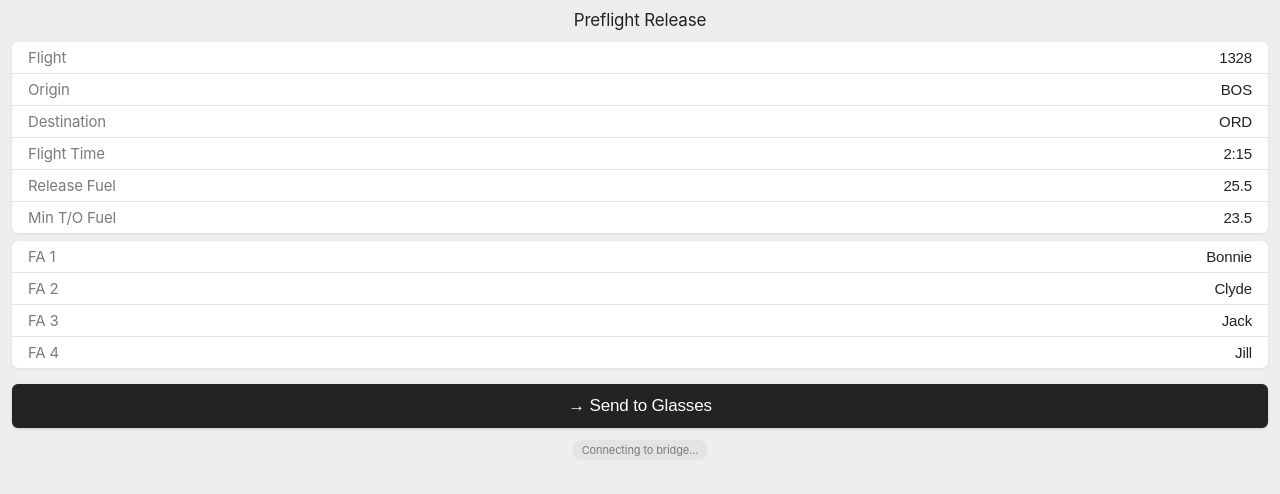
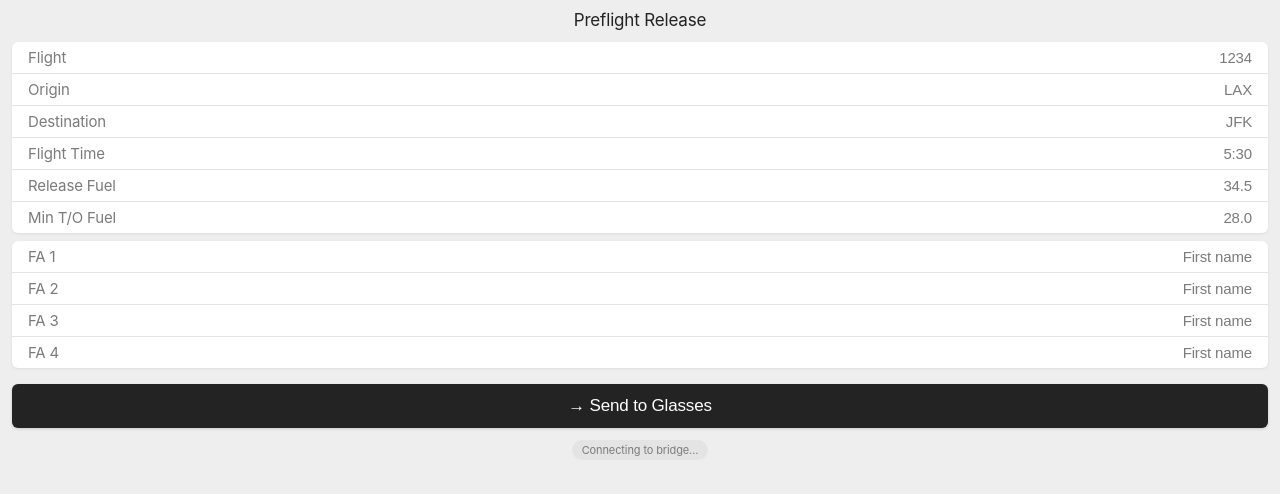
Before and after one commit to flyCeliac/preflight-plugin, a plain HTML site: page index.html in a window 1280 px wide. Drawn offline with Linux system fonts and the light colour scheme.

Commit message:
Remove test data from form fields

```diff
--- a/index.html
+++ b/index.html
@@ -130,27 +130,27 @@
   <div class="card">
     <div class="row">
       <label>Flight</label>
-      <input id="flt" placeholder="1234" value="1328" autocomplete="off" autocorrect="off" spellcheck="false" inputmode="numeric">
+      <input id="flt" placeholder="1234" autocomplete="off" autocorrect="off" spellcheck="false" inputmode="numeric">
     </div>
     <div class="row">
       <label>Origin</label>
-      <input id="orig" placeholder="LAX" value="BOS" maxlength="4" autocomplete="off" autocorrect="off" spellcheck="false" style="text-transform:uppercase">
+      <input id="orig" placeholder="LAX" maxlength="4" autocomplete="off" autocorrect="off" spellcheck="false" style="text-transform:uppercase">
     </div>
     <div class="row">
       <label>Destination</label>
-      <input id="dest" placeholder="JFK" value="ORD" maxlength="4" autocomplete="off" autocorrect="off" spellcheck="false" style="text-transform:uppercase">
+      <input id="dest" placeholder="JFK" maxlength="4" autocomplete="off" autocorrect="off" spellcheck="false" style="text-transform:uppercase">
     </div>
     <div class="row">
       <label>Flight Time</label>
-      <input id="block" type="text" placeholder="5:30" value="2:15" autocomplete="off" autocorrect="off">
+      <input id="block" type="text" placeholder="5:30" autocomplete="off" autocorrect="off">
     </div>
     <div class="row">
       <label>Release Fuel</label>
-      <input id="fuel" type="text" inputmode="decimal" placeholder="34.5" value="25.5" autocomplete="off" autocorrect="off">
+      <input id="fuel" type="text" inputmode="decimal" placeholder="34.5" autocomplete="off" autocorrect="off">
     </div>
     <div class="row">
       <label>Min T/O Fuel</label>
-      <input id="minto" type="text" inputmode="decimal" placeholder="28.0" value="23.5" autocomplete="off" autocorrect="off">
+      <input id="minto" type="text" inputmode="decimal" placeholder="28.0" autocomplete="off" autocorrect="off">
     </div>
   </div>
 
@@ -158,19 +158,19 @@
   <div class="card">
     <div class="row">
       <label>FA 1</label>
-      <input id="fa1" placeholder="First name" value="Bonnie" autocomplete="off" autocorrect="off" spellcheck="false">
+      <input id="fa1" placeholder="First name" autocomplete="off" autocorrect="off" spellcheck="false">
     </div>
     <div class="row">
       <label>FA 2</label>
-      <input id="fa2" placeholder="First name" value="Clyde" autocomplete="off" autocorrect="off" spellcheck="false">
+      <input id="fa2" placeholder="First name" autocomplete="off" autocorrect="off" spellcheck="false">
     </div>
     <div class="row">
       <label>FA 3</label>
-      <input id="fa3" placeholder="First name" value="Jack" autocomplete="off" autocorrect="off" spellcheck="false">
+      <input id="fa3" placeholder="First name" autocomplete="off" autocorrect="off" spellcheck="false">
     </div>
     <div class="row">
       <label>FA 4</label>
-      <input id="fa4" placeholder="First name" value="Jill" autocomplete="off" autocorrect="off" spellcheck="false">
+      <input id="fa4" placeholder="First name" autocomplete="off" autocorrect="off" spellcheck="false">
     </div>
   </div>
 
```
